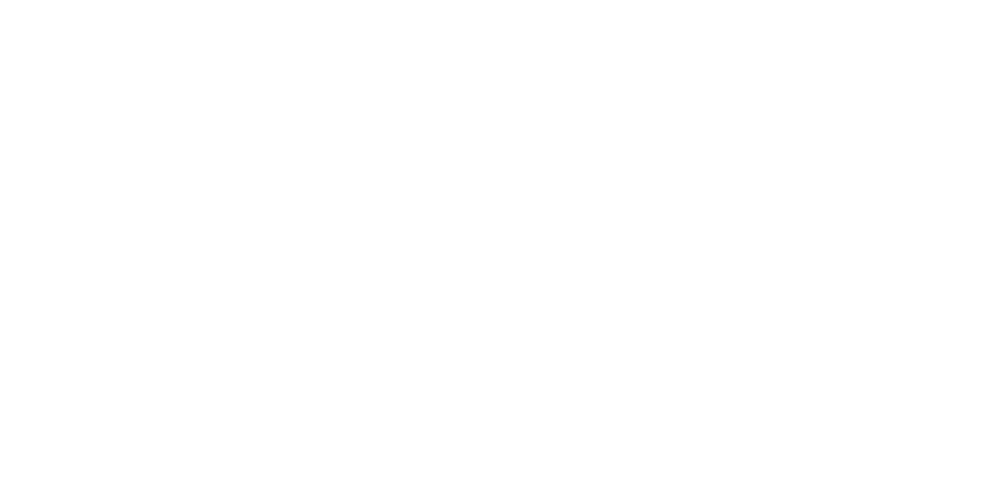
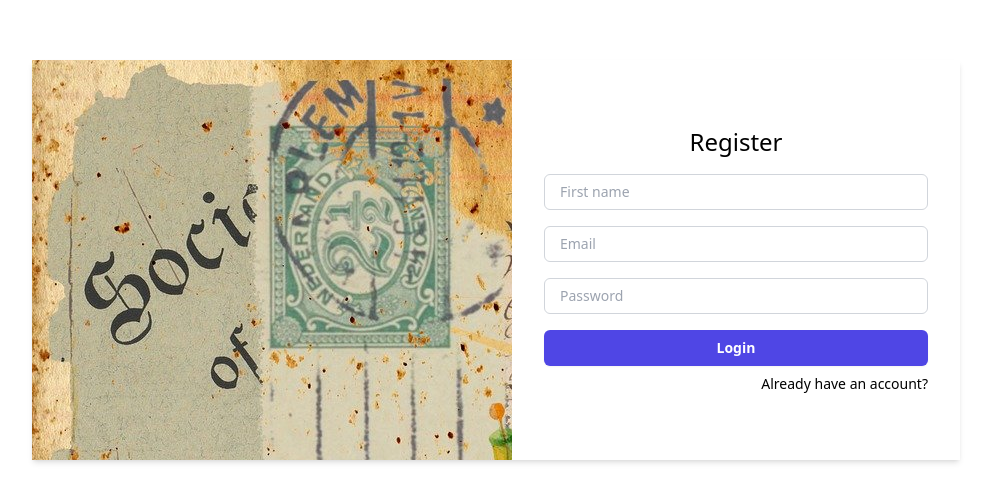
Before and after one commit to theCalculatar/inote, an Angular app in the folder client/: page /auth/register in a window 1280 px wide. Before the commit this address led to /. Shown: the part 140-642 px from the top of the page, without its empty margins (144-1134 px from the left). Built offline with nearby package versions, Linux system fonts and the light colour scheme.

Commit message:
add Auth-UI

```diff
--- a/client/src/app/app.routes.ts
+++ b/client/src/app/app.routes.ts
@@ -1,3 +1,17 @@
-import { Routes } from '@angular/router';
+import { Routes } from '@angular/router'
+import { AuthLayout } from './auth/authLayout.component'
+import { LoginComponent } from './auth/login/login.component'
+import { RegisterComponent } from './auth/register/register.component'
 
-export const routes: Routes = [];
+export const routes: Routes = [
+  {
+    path: 'auth',
+    component: AuthLayout,
+    children: [
+      { path: 'login', component: LoginComponent },
+      { path: 'register', component: RegisterComponent },
+      { path: '', redirectTo: 'login', pathMatch: 'full' },
+    ],
+    // redirectTo:'login'
+  },
+]
--- /dev/null
+++ b/client/src/app/auth/authLayout.component.ts
@@ -0,0 +1,13 @@
+import { Component } from '@angular/core'
+import { RouterOutlet } from '@angular/router'
+
+@Component({
+  imports: [RouterOutlet],
+  template: ` <div class="flex w-full h-screen items-center justify-center">
+    <div class="h-1/2 flex items-center  shadow-md">
+      <div class="w-[30rem] bg-slate-500 bg-[url('/bg.jpg')] h-full "></div>
+      <router-outlet />
+    </div>
+  </div>`,
+})
+export class AuthLayout {}
--- /dev/null
+++ b/client/src/app/auth/login/login.component.html
@@ -0,0 +1,38 @@
+<div
+  class="py-8 px-8 rounded-md w-[28rem] flex flex-col gap-4  outline-1"
+>
+  <div class="text-2xl text-center">login</div>
+  <div
+    class="flex items-center rounded-md bg-white pl-3 outline outline-1 -outline-offset-1 outline-gray-300 focus-within:outline focus-within:outline-2 focus-within:-outline-offset-2 focus-within:outline-indigo-600"
+  >
+    <input
+      type="email"
+      name="email"
+      id="username"
+      class="block min-w-0 grow py-1.5 pl-1 pr-3 text-base text-gray-900 placeholder:text-gray-400 focus:outline focus:outline-0 sm:text-sm/6"
+      placeholder="email"
+    />
+  </div>
+  <div
+    class="flex items-center rounded-md bg-white pl-3 outline outline-1 -outline-offset-1 outline-gray-300 focus-within:outline focus-within:outline-2 focus-within:-outline-offset-2 focus-within:outline-indigo-600 pb-0"
+  >
+    <input
+      type="password"
+      name="password"
+      id="password"
+      class="block min-w-0 grow py-1.5 pl-1 pr-3 text-base text-gray-900 placeholder:text-gray-400 focus:outline focus:outline-0 sm:text-sm/6"
+      placeholder="password"
+    />
+  </div>
+  <button
+    type="submit"
+    class="rounded-md bg-indigo-600 px-3 py-2 text-sm font-semibold text-white shadow-sm hover:bg-indigo-500 focus-visible:outline focus-visible:outline-2 focus-visible:outline-offset-2 focus-visible:outline-indigo-600"
+  >
+    Login
+  </button>
+  <div class="text-sm mt-[-8px] text-right p-0">
+    <a routerLink="/auth/register" >dont have an account?</a>
+
+
+  </div>
+</div>
--- /dev/null
+++ b/client/src/app/auth/register/register.component.html
@@ -0,0 +1,48 @@
+<div
+  class="py-8 px-8 rounded-md w-[28rem] flex flex-col gap-4 "
+>
+  <div class="text-2xl text-center">Register</div>
+  <div
+    class="flex items-center rounded-md bg-white pl-3 outline outline-1 -outline-offset-1 outline-gray-300 focus-within:outline focus-within:outline-2 focus-within:-outline-offset-2 focus-within:outline-indigo-600"
+  >
+    <input
+      type="text"
+      name="username"
+      id="username"
+      class="block min-w-0 grow py-1.5 pl-1 pr-3 text-base text-gray-900 placeholder:text-gray-400 focus:outline focus:outline-0 sm:text-sm/6"
+      placeholder="First name"
+    />
+  </div>
+  <div
+    class="flex items-center rounded-md bg-white pl-3 outline outline-1 -outline-offset-1 outline-gray-300 focus-within:outline focus-within:outline-2 focus-within:-outline-offset-2 focus-within:outline-indigo-600"
+  >
+    <input
+      type="email"
+      name="email"
+      id="email"
+      class="block min-w-0 grow py-1.5 pl-1 pr-3 text-base text-gray-900 placeholder:text-gray-400 focus:outline focus:outline-0 sm:text-sm/6"
+      placeholder="Email"
+    />
+  </div>
+  <div
+    class="flex items-center rounded-md bg-white pl-3 outline outline-1 -outline-offset-1 outline-gray-300 focus-within:outline focus-within:outline-2 focus-within:-outline-offset-2 focus-within:outline-indigo-600 pb-0"
+  >
+    <input
+      type="password"
+      name="password"
+      id="password"
+      class="block min-w-0 grow py-1.5 pl-1 pr-3 text-base text-gray-900 placeholder:text-gray-400 focus:outline focus:outline-0 sm:text-sm/6"
+      placeholder="Password"
+    />
+  </div>
+  <button
+    type="submit"
+    class="rounded-md bg-indigo-600 px-3 py-2 text-sm font-semibold text-white shadow-sm hover:bg-indigo-500 focus-visible:outline focus-visible:outline-2 focus-visible:outline-offset-2 focus-visible:outline-indigo-600"
+  >
+    Login
+  </button>
+  <div class="text-sm mt-[-8px] text-right p-0">
+    <a [routerLink]="['/auth/login']" >Already have an account?</a>
+
+  </div>
+</div>
--- a/client/src/styles.scss
+++ b/client/src/styles.scss
@@ -1,3 +1,4 @@
+@import '@angular/cdk/overlay-prebuilt.css';
 
 /* You can add global styles to this file, and also import other style files */
 @tailwind base;
```
Also changed, not shown: client/src/app/auth/login/login.component.ts (added, +12 -0 lines), client/src/app/auth/register/register.component.ts (added, +12 -0 lines), client/public/bg.jpg (added), client/src/app/auth/login/login.component.scss (added), client/src/app/auth/register/register.component.scss (added).
